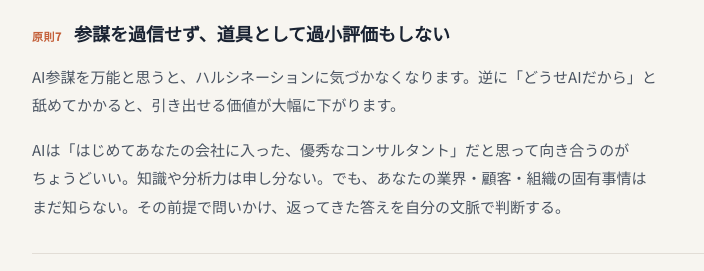
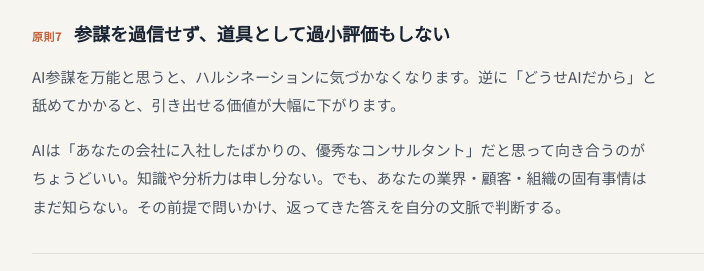
Before and after one commit to hirofumioya-boop/ymo-blog, a Next.js app: page /ai-mindset in a window 1280 px wide. Shown: the part 3960-4231 px from the top of the page, without its empty margins (272-976 px from the left). Built offline with nearby package versions, Linux system fonts and the light colour scheme.

Commit message:
fix(ai-mindset): 「はじめてあなたの会社に入った」→「入社したばかりの」に修正

```diff
--- a/app/ai-mindset/page.tsx
+++ b/app/ai-mindset/page.tsx
@@ -70,7 +70,7 @@ AI参謀をうまく動かす方法は、あなたがすでに知っています
     title: "参謀を過信せず、道具として過小評価もしない",
     body: `AI参謀を万能と思うと、ハルシネーションに気づかなくなります。逆に「どうせAIだから」と舐めてかかると、引き出せる価値が大幅に下がります。
 
-AIは「はじめてあなたの会社に入った、優秀なコンサルタント」だと思って向き合うのがちょうどいい。知識や分析力は申し分ない。でも、あなたの業界・顧客・組織の固有事情はまだ知らない。その前提で問いかけ、返ってきた答えを自分の文脈で判断する。`,
+AIは「あなたの会社に入社したばかりの、優秀なコンサルタント」だと思って向き合うのがちょうどいい。知識や分析力は申し分ない。でも、あなたの業界・顧客・組織の固有事情はまだ知らない。その前提で問いかけ、返ってきた答えを自分の文脈で判断する。`,
   },
   {
     number: "原則8",
```
